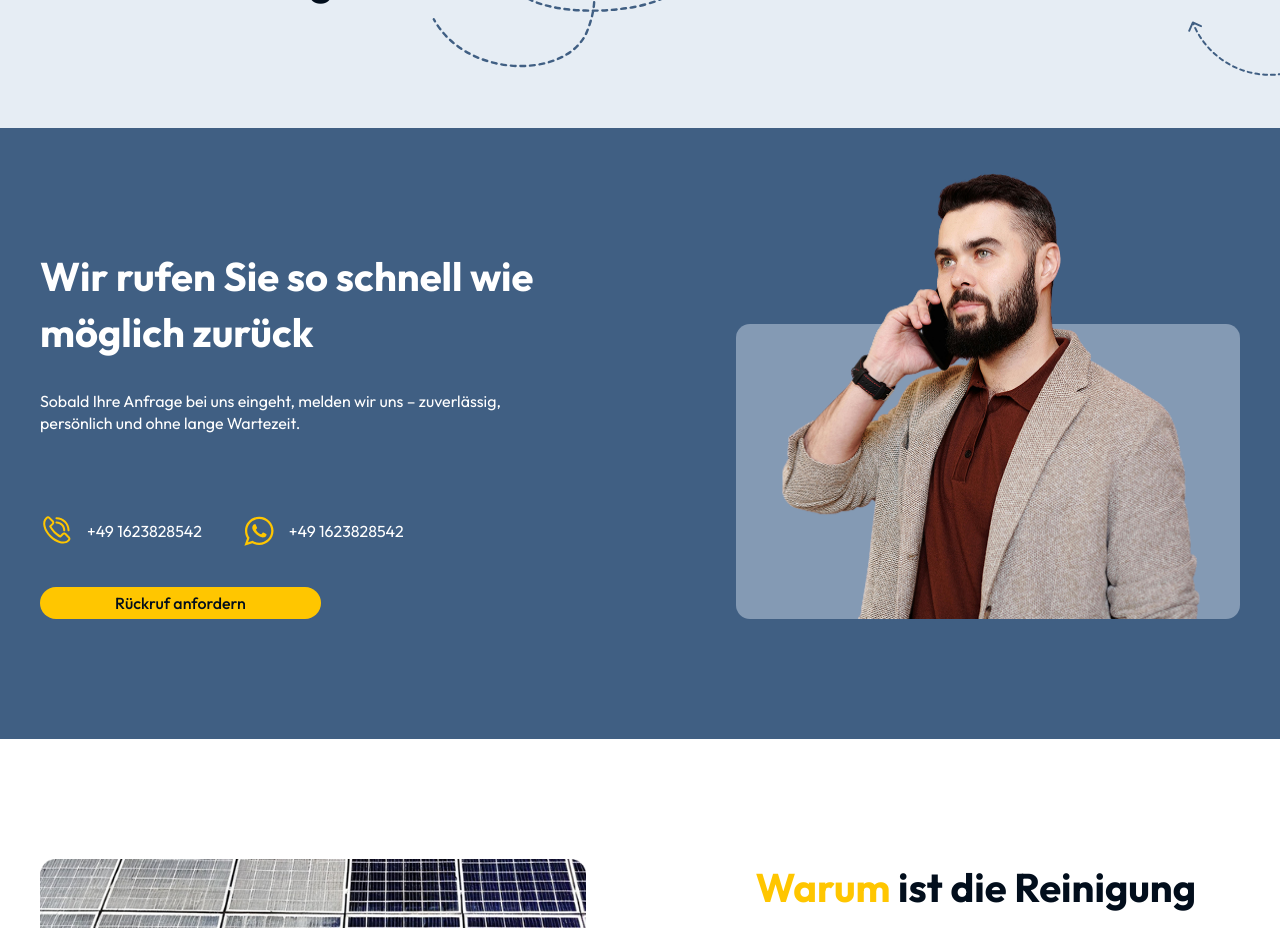
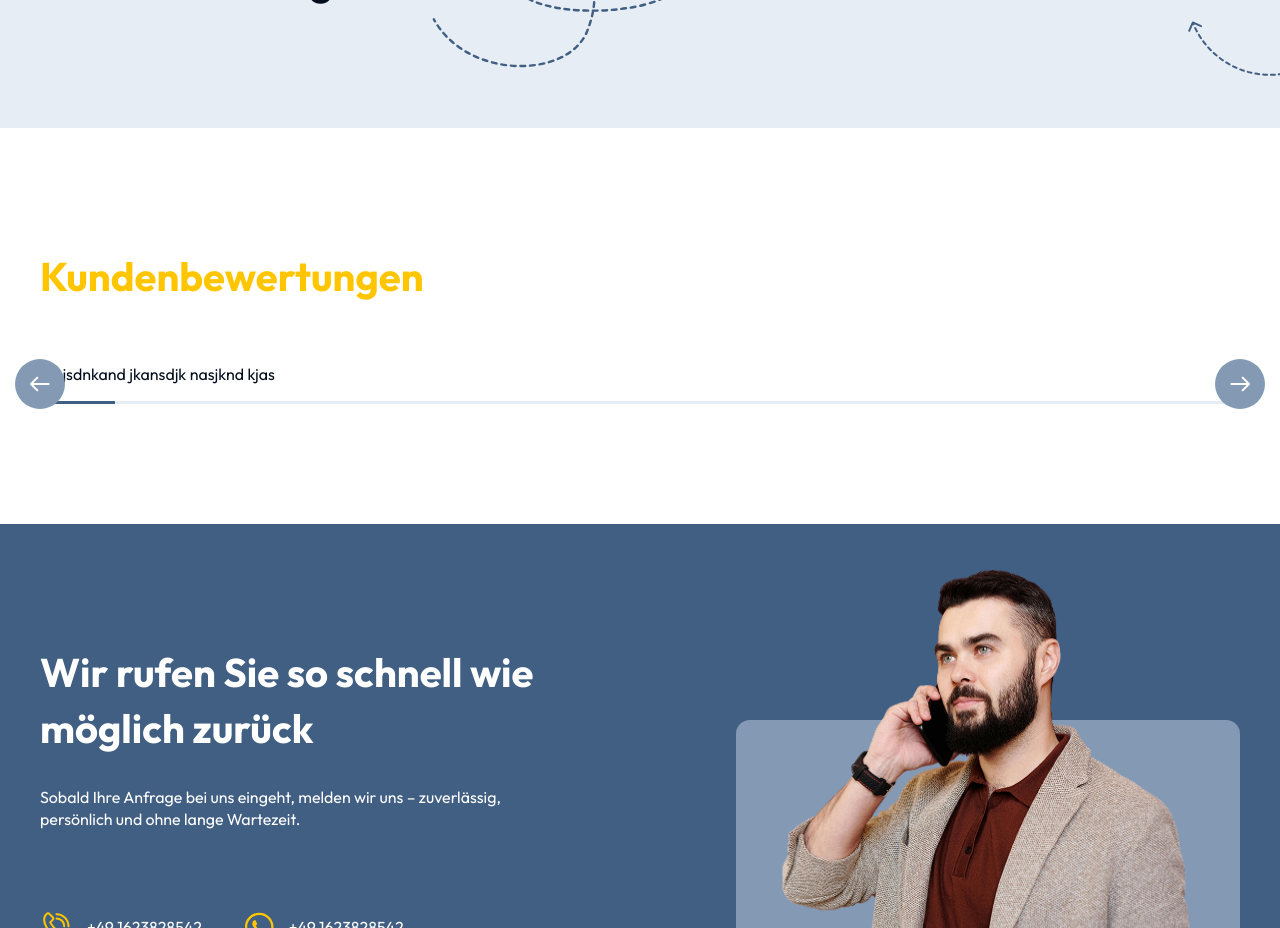
Before and after one commit to c-g-studio/sol-clean, a Next.js app: page / in a window 1280 px wide. Shown: the part 3120-4048 px from the top of the page. Built offline with nearby package versions, Linux system fonts and the light colour scheme.

Commit message:
- add package slider - add reusable component slider

```diff
--- a/package.json
+++ b/package.json
@@ -15,7 +15,8 @@
     "prettier": "^3.5.3",
     "react": "^19.0.0",
     "react-dom": "^19.0.0",
-    "sass": "^1.86.0"
+    "sass": "^1.86.0",
+    "swiper": "^11.2.6"
   },
   "devDependencies": {
     "@eslint/eslintrc": "^3",
--- /dev/null
+++ b/src/components/common/Slider/Slider.tsx
@@ -0,0 +1,49 @@
+'use client';
+
+import { FC, ReactNode, useRef } from 'react';
+import { Swiper } from 'swiper/react';
+import { Navigation, Pagination } from 'swiper/modules';
+import { Swiper as SwiperType } from 'swiper';
+
+import { LeftArrow } from '@/components/icons/arrows/LeftArrow/LeftArrow';
+import { RightArrow } from '@/components/icons/arrows/RightArrow/RightArrow';
+
+import 'swiper/css';
+import 'swiper/css/navigation';
+import 'swiper/css/pagination';
+
+import './slider.styles.css';
+
+type TSliderProps = {
+  children: ReactNode;
+};
+
+export const Slider: FC<TSliderProps> = ({ children, ...props }) => {
+  const swiperRef = useRef<SwiperType | null>(null);
+
+  const nextSlide = () => swiperRef.current?.slideNext();
+  const prevSlide = () => swiperRef.current?.slidePrev();
+
+  return (
+    <div className="slider-wrapper">
+      <Swiper
+        modules={[Pagination, Navigation]}
+        slidesPerView="auto"
+        spaceBetween={24}
+        centeredSlides={false}
+        pagination={{ type: 'progressbar' }}
+        onSwiper={swiper => (swiperRef.current = swiper)}
+        {...props}
+      >
+        {children}
+      </Swiper>
+
+      <div className="custom-prev" onClick={prevSlide}>
+        <LeftArrow className="leftArrow" />
+      </div>
+      <div className="custom-next" onClick={nextSlide}>
+        <RightArrow className="rightArrow" />
+      </div>
+    </div>
+  );
+};
--- /dev/null
+++ b/src/components/common/Slider/slider.styles.css
@@ -0,0 +1,72 @@
+/*@import '@/styles/_mixins';*/
+/*@import '@/styles/_variables';*/
+
+.slider-wrapper {
+  position: relative;
+}
+
+.swiper-wrapper {
+  margin-bottom: 20px;
+}
+
+.swiper-pagination-progressbar  .swiper-pagination-progressbar-fill {
+  height: 100%;
+
+  background: #405F83;
+  border-radius: 9px;
+
+}
+
+.swiper-pagination.swiper-pagination-progressbar.swiper-pagination-horizontal  {
+  position: absolute;
+  top: auto;
+  bottom: 0;
+  left: 0;
+
+  height: 3px;
+
+  background-color: #E6EDF4;
+  border-radius: 9px;
+}
+
+.leftArrow {
+  display: none;
+  position: absolute;
+  left: -25px;
+  top: 50%;
+  transform: translateY(-50%);
+  z-index: 99;
+
+  width: 50px;
+  height: 50px;
+
+  border-radius: 50%;
+  background-color: #849ab4;
+
+  fill: #ffffff;
+
+  @media (min-width: 1200px) {
+    display: block;
+  }
+}
+
+.rightArrow {
+  display: none;
+  position: absolute;
+  right: -25px;
+  top: 50%;
+  transform: translateY(-50%);
+  z-index: 99;
+
+  width: 50px;
+  height: 50px;
+
+  border-radius: 50%;
+  background-color: #849ab4;
+
+  fill: #ffffff;
+
+  @media (min-width: 1200px) {
+      display: block;
+  }
+}
--- /dev/null
+++ b/src/components/icons/arrows/LeftArrow/LeftArrow.tsx
@@ -0,0 +1,14 @@
+import { SVGProps } from 'react';
+
+export const LeftArrow = (props: SVGProps<SVGSVGElement>) => (
+  <svg
+    width="50"
+    height="50"
+    viewBox="0 0 50 50"
+    fill="none"
+    xmlns="http://www.w3.org/2000/svg"
+    {...props}
+  >
+    <path d="M15.2929 24.2929C14.9024 24.6834 14.9024 25.3166 15.2929 25.7071L21.6569 32.0711C22.0474 32.4616 22.6805 32.4616 23.0711 32.0711C23.4616 31.6805 23.4616 31.0474 23.0711 30.6569L17.4142 25L23.0711 19.3431C23.4616 18.9526 23.4616 18.3195 23.0711 17.9289C22.6805 17.5384 22.0474 17.5384 21.6569 17.9289L15.2929 24.2929ZM33.561 26C34.1133 26 34.561 25.5523 34.561 25C34.561 24.4477 34.1133 24 33.561 24L33.561 26ZM16 26L33.561 26L33.561 24L16 24L16 26Z" />
+  </svg>
+);
--- /dev/null
+++ b/src/components/icons/arrows/RightArrow/RightArrow.tsx
@@ -0,0 +1,14 @@
+import { SVGProps } from 'react';
+
+export const RightArrow = (props: SVGProps<SVGSVGElement>) => (
+  <svg
+    width="50"
+    height="50"
+    viewBox="0 0 50 50"
+    fill="none"
+    xmlns="http://www.w3.org/2000/svg"
+    {...props}
+  >
+    <path d="M34.7071 25.7071C35.0976 25.3166 35.0976 24.6834 34.7071 24.2929L28.3431 17.9289C27.9526 17.5384 27.3195 17.5384 26.9289 17.9289C26.5384 18.3195 26.5384 18.9526 26.9289 19.3431L32.5858 25L26.9289 30.6569C26.5384 31.0474 26.5384 31.6805 26.9289 32.0711C27.3195 32.4616 27.9526 32.4616 28.3431 32.0711L34.7071 25.7071ZM16.439 24C15.8867 24 15.439 24.4477 15.439 25C15.439 25.5523 15.8867 26 16.439 26L16.439 24ZM34 24L16.439 24L16.439 26L34 26L34 24Z" />
+  </svg>
+);
--- a/src/components/pages/home/ImportanceCleaningSection/ImportanceCleaningSection.tsx
+++ b/src/components/pages/home/ImportanceCleaningSection/ImportanceCleaningSection.tsx
@@ -2,9 +2,9 @@ import Image from 'next/image';
 
 import { AppContainer } from '@/components/common/AppContainer/AppContainer';
 import { Typography } from '@/components/common/Typography/Typography';
+import { Button } from '@/components/common/Button/Button';
 
 import s from './styles.module.scss';
-import { Button } from '@/components/common/Button/Button';
 
 export const ImportanceCleaningSection = () => {
   return (
--- /dev/null
+++ b/src/components/pages/home/ReviewsSection/ReviewsSection.tsx
@@ -0,0 +1,40 @@
+'use client';
+
+import { SwiperSlide } from 'swiper/react';
+
+import { Slider } from '@/components/common/Slider/Slider';
+import { Typography } from '@/components/common/Typography/Typography';
+import { AppContainer } from '@/components/common/AppContainer/AppContainer';
+
+import s from './styles.module.scss';
+
+export const ReviewsSection = () => {
+  return (
+    <section className={s.reviewsSection}>
+      <AppContainer>
+        <Typography variant={'h2'} className={s.title}>
+          Kundenbewertungen
+        </Typography>
+
+        <Slider>
+          <SwiperSlide>1kajsdnkand jkansdjk nasjknd kjas</SwiperSlide>
+          <SwiperSlide>1kajsdnkand jkansdjk nasjknd kjas</SwiperSlide>
+          <SwiperSlide>1kajsdnkand jkansdjk nasjknd kjas</SwiperSlide>
+          <SwiperSlide>1kajsdnkand jkansdjk nasjknd kjas</SwiperSlide>{' '}
+          <SwiperSlide>1kajsdnkand jkansdjk nasjknd kjas</SwiperSlide>
+          <SwiperSlide>1kajsdnkand jkansdjk nasjknd kjas</SwiperSlide>
+          <SwiperSlide>1kajsdnkand jkansdjk nasjknd kjas</SwiperSlide>
+          <SwiperSlide>1kajsdnkand jkansdjk nasjknd kjas</SwiperSlide>{' '}
+          <SwiperSlide>1kajsdnkand jkansdjk nasjknd kjas</SwiperSlide>
+          <SwiperSlide>1kajsdnkand jkansdjk nasjknd kjas</SwiperSlide>
+          <SwiperSlide>1kajsdnkand jkansdjk nasjknd kjas</SwiperSlide>
+          <SwiperSlide>1kajsdnkand jkansdjk nasjknd kjas</SwiperSlide>{' '}
+          <SwiperSlide>1kajsdnkand jkansdjk nasjknd kjas</SwiperSlide>
+          <SwiperSlide>1kajsdnkand jkansdjk nasjknd kjas</SwiperSlide>
+          <SwiperSlide>1kajsdnkand jkansdjk nasjknd kjas</SwiperSlide>
+          <SwiperSlide>1kajsdnkand jkansdjk nasjknd kjas</SwiperSlide>
+        </Slider>
+      </AppContainer>
+    </section>
+  );
+};
--- /dev/null
+++ b/src/components/pages/home/ReviewsSection/styles.module.scss
@@ -0,0 +1,31 @@
+@import '@/styles/_mixins';
+@import '@/styles/_variables';
+
+.reviewsSection {
+  padding: 90px 0;
+
+  @include useMedia('min-width', $breakpoint-md) {
+    padding: 100px 0;
+  }
+
+  @include useMedia('min-width', $breakpoint-lg) {
+    padding: 120px 0;
+  }
+}
+
+.title {
+  margin-bottom: 30px;
+
+  color: $color-yellow;
+  text-align: center;
+
+  @include useMedia('min-width', $breakpoint-md) {
+    margin-bottom: 50px;
+  }
+
+  @include useMedia('min-width', $breakpoint-lg) {
+    margin-bottom: 60px;
+
+    text-align: left;
+  }
+}
```
Also changed, not shown: src/app/page.tsx (+2 -0 lines), 1 other file (tests, documents, lock files or other folders).
